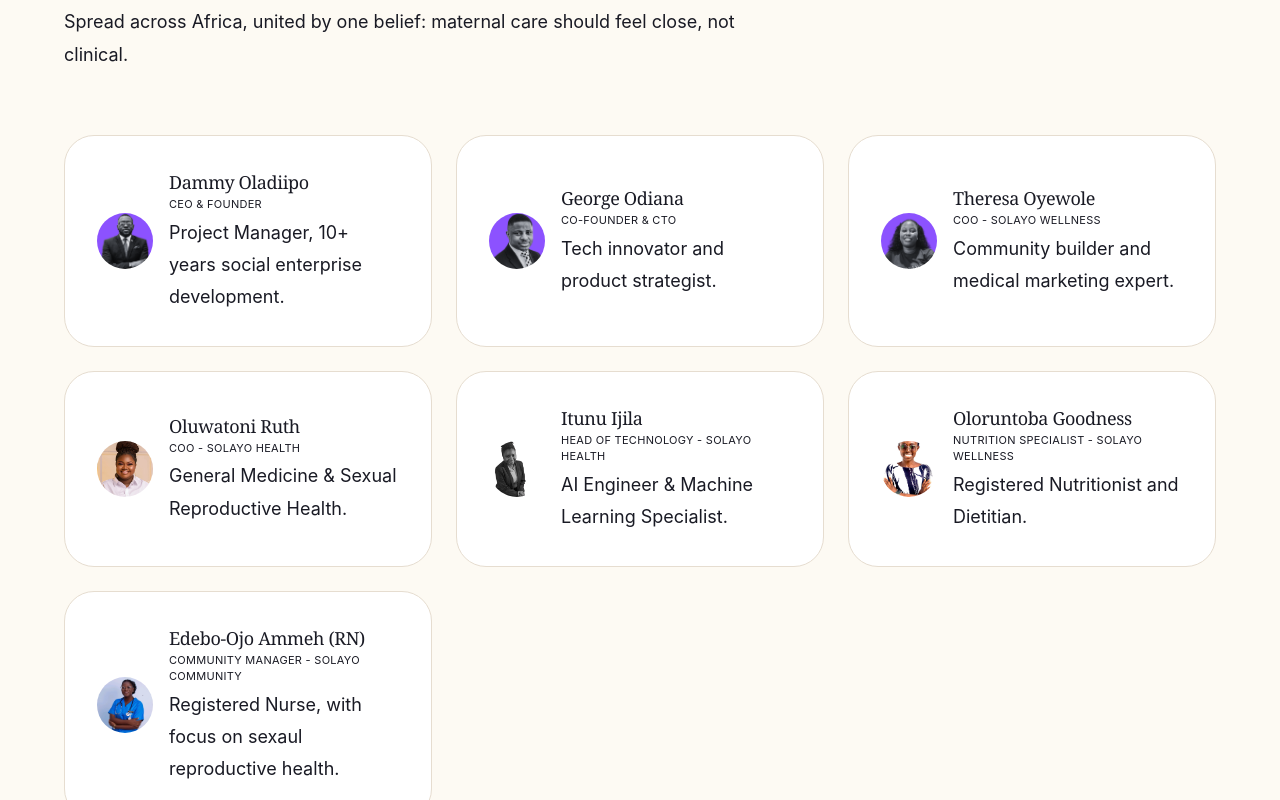
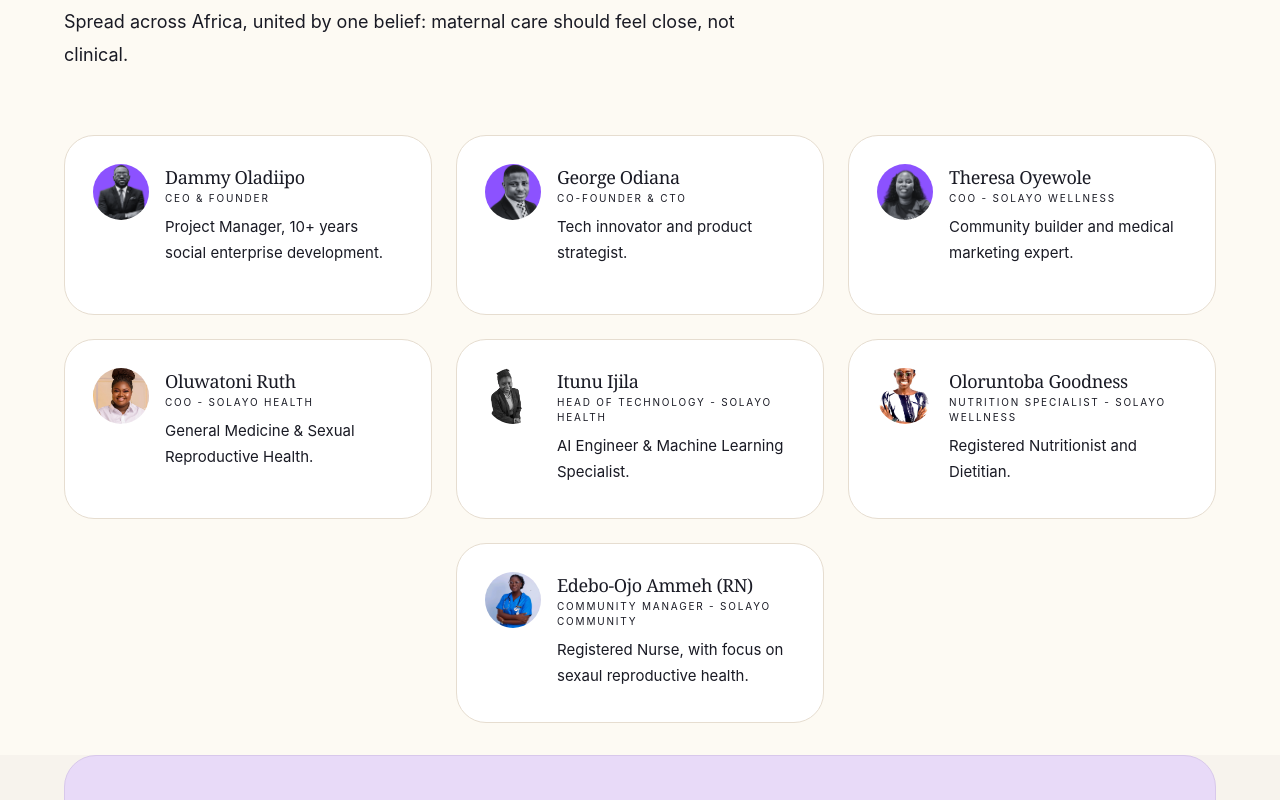
Before and after one commit to MizMelly/Solaye, a React (Vite) app: page /about in a window 1280 px wide. Shown: the part 1300-2100 px from the top of the page. Built offline with nearby package versions, Linux system fonts and the light colour scheme.

Commit message:
picture update

```diff
--- a/src/pages/AboutPage.jsx
+++ b/src/pages/AboutPage.jsx
@@ -168,6 +168,7 @@
       </p>
     </div>
 
+    {/* UPDATED GRID */}
     <div className="grid md:grid-cols-2 lg:grid-cols-3 gap-6">
 
       {team.map((member, index) => (
@@ -177,8 +178,15 @@
           whileInView={{ opacity: 1, y: 0 }}
           transition={{ duration: 0.8 + index * 0.1 }}
           viewport={{ once: true }}
-                className="bg-white rounded-3xl border border-[#e6ddd0] p-6 md:p-8 flex gap-4 items-center"
+          className={`
+            bg-white rounded-3xl border border-[#e6ddd0]
+            p-6 md:p-7 flex gap-4 items-start min-h-45
+
+            ${index === 6 ? "lg:col-start-2" : ""}
+          `}
         >
+
+          {/* IMAGE */}
           <div className="w-14 h-14 rounded-full overflow-hidden shrink-0">
             <img
               src={member.image}
@@ -187,25 +195,28 @@
             />
           </div>
 
+          {/* TEXT */}
           <div>
-                  <h4 className="font-display text-lg text-(--color-foreground)">
+            <h4 className="font-display text-[17px] md:text-[18px] text-(--color-foreground)">
               {member.name}
             </h4>
 
-                  <p className="text-[11px] uppercase tracking-wide text-(--color-muted-foreground) mb-1">
+            <p className="text-[10px] uppercase tracking-[0.18em] text-(--color-muted-foreground) mb-2">
               {member.role}
             </p>
 
-                  <p className="text-[18px] leading-[1.8] text-(--color-muted-foreground)">
+            <p className="text-[14px] md:text-[15px] leading-[1.7] text-(--color-muted-foreground)">
               {member.desc}
             </p>
           </div>
+
         </motion.div>
       ))}
 
     </div>
   </div>
 </section>
+
 
       {/* PARTNER CTA */}
      <section className="bg-[#f7f3ed] px-6 md:px-16 pb-16 md:pb-24 -mt-10 md:-mt-20">
```
Lines whose indentation alone changed are shown as unchanged.
